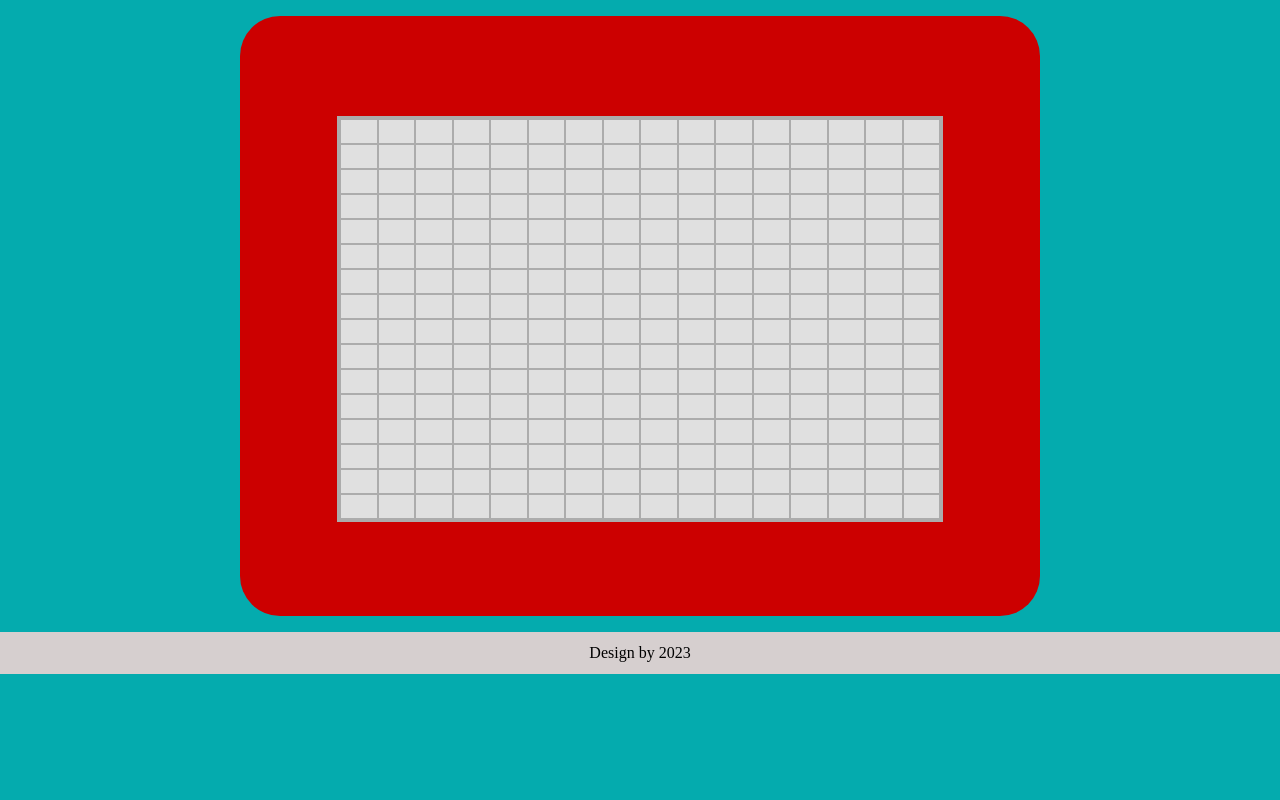
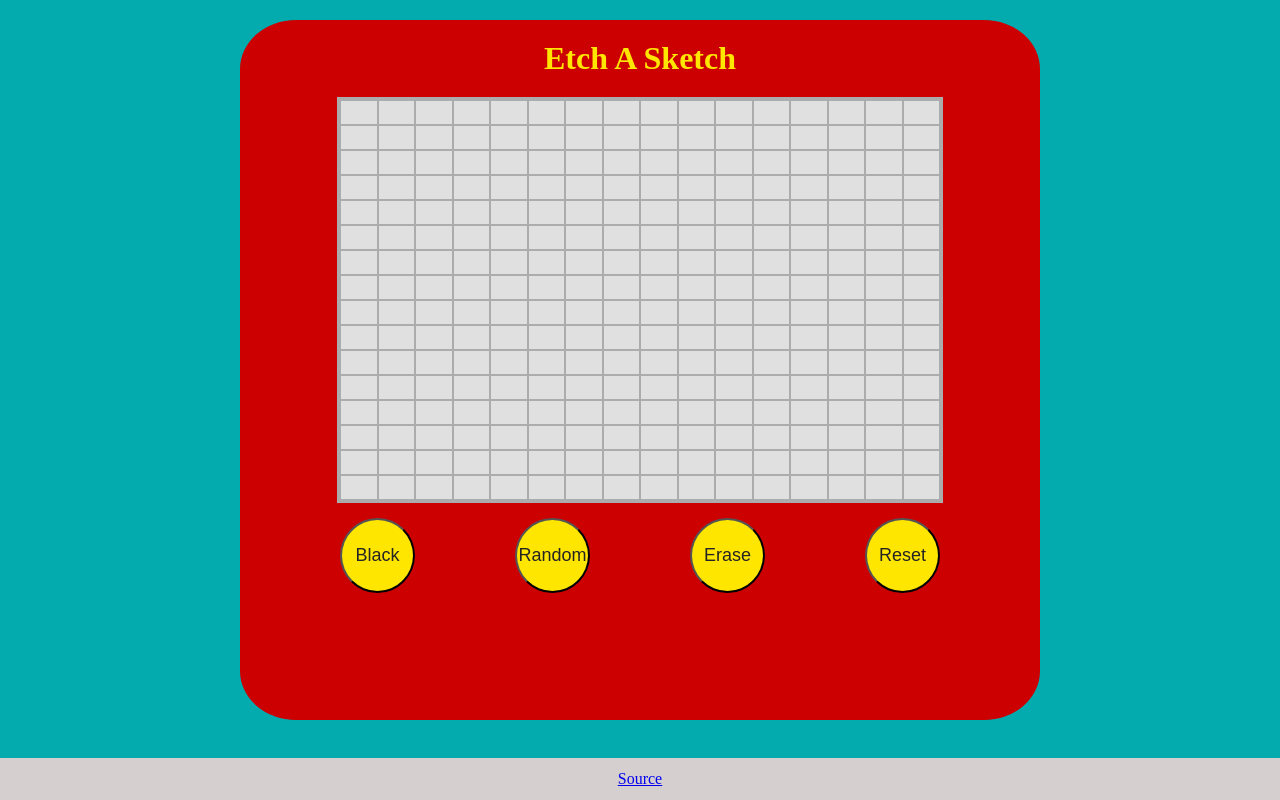
Before and after one commit to mhjanuri/top-eas, a plain HTML site: page index.html in a window 1280 px wide. Drawn offline with Linux system fonts and the light colour scheme.

Commit message:
dont know

```diff
--- a/index.html
+++ b/index.html
@@ -10,15 +10,34 @@
 <body>
 
     <div class="sketch-pad">
+
+        <div class="title">
+            <!-- <h3 id="title1">Magic</h3> -->
+            <h1 id="title2">Etch A Sketch</h1>
+            <!-- <h3 id="title3">Screen</h3> -->
+        </div>
+
         <div class="sketch-container">
-            <div class="container">
+            <div class="container"></div>
+        </div>
 
-            </div>
+        <div class="buttons">
+            <button class="colorBtn" onclick="changeColor('black')">Black</button>
+            <!-- <button class="colorBtn" onclick="changeColor('gray')">Gray</button> -->
+            <button class="colorBtn" onclick="changeColor('random')">Random</button>
+            <button class="colorBtn" onclick="changeColor('#e0e0e0')">Erase</button>
+            <button class="colorBtn" onclick="resetContainer()">Reset</button>
         </div>
+
+        <!-- <div class="resize">
+            <input class="range-slider" onchange="changeSize(this.value)" type="range" min="1" max="100" step="1" value="16">
+            <label for="">Resize Grid</label>
+        </div> -->
+
     </div>
 
     <footer>
-        <p>Design by 2023</p>
+        <a class="footer-link" href="https://github.com/mhjanuri/top-eas" target="_blank" >Source</a>
     </footer>
 
 </body>
--- a/script.js
+++ b/script.js
@@ -2,20 +2,43 @@ function makeGrids(size) {
     if (size < 1 || size > 100) {
         alert('the number are limited to 1 - 100');
     } else {
-        let screen = document.querySelector(".container");
+        let container = document.querySelector(".container");
+
         for (let i = 0; i < size; i++) {
             let column = document.createElement("div");
             column.classList.add("column");
             for (let j = 1; j <= size; j++) {
                 let row = document.createElement("div");
-                row.classList.add("row");
+                row.classList.add("row-square");
                 // row.style.border = "2px solid black";
                 // row.innerText = (i * size) + j;
                 column.appendChild(row);
             }
-            screen.appendChild(column);
+            container.appendChild(column);
         }
+        let gridBoxList = document.querySelectorAll(".row-square");
+        // gridBoxList.forEach((div) => div.remove());
+        gridBoxList.forEach((div) => {div.addEventListener("mouseover", colorSquare)});
     }
 }
 
 makeGrids(16);
+let color = "black";
+
+function changeSize(input) {
+    input >= 1 && input <= 100 ? makeGrids(input) : console.log("input error! to many or to few squares");
+};
+
+function changeColor(choice) {
+    color = choice;
+}
+
+function colorSquare() {
+    color === "random" ? this.style.backgroundColor = `hsl(${Math.random() * 360}, 100%, 50%)` : this.style.backgroundColor = color;
+}
+
+function resetContainer() {
+    let container = document.querySelector(".container");
+    let squares = container.querySelectorAll("div");
+    squares.forEach((div) => (div.style.backgroundColor = "#e0e0e0"));
+}
--- a/styles.css
+++ b/styles.css
@@ -1,6 +1,7 @@
 * {
     margin: 0;
     padding: 0;
+    /* border: #cc0000 1px solid; */
 }
 
 body {
@@ -11,6 +12,14 @@ body {
     width: 100%;
 }
 
+.title {
+    display: flex;
+    align-items: center;
+    justify-content: space-evenly;
+    color: #ffe600;
+    margin: 20px;
+}
+
 footer {
     display: flex;
     justify-content: center;
@@ -18,24 +27,32 @@ footer {
     margin-top: auto;
     background-color: #d6cfcf;
     padding: 12px;
-    margin-top: 16px;
+    margin-top: 20px;
 }
 
 .sketch-pad {
-    display: flex;
+    /* display: flex;
     justify-content: center;
     align-items: center;
-    margin-top: 16px;
+    margin-top: 16px; */
+    width: 800px;
+    height: 700px;
+    background-color: #cc0000;
+    /* padding-bottom: 75px; */
+    border-radius: 7%;
+    margin: auto;
+    margin-top: 20px;
+    /* box-shadow: inset 4px 10px 10px 4px #7e3030; */
 }
 
 .sketch-container {
     display: flex;
     justify-content: center;
-    border-radius: 40px;
-    width: 800px;
-    height: 500px;
+    /* border-radius: 40px; */
+    /* width: 800px;
+    height: 500px; */
     background-color: #cc0000;
-    padding-top: 100px;
+    /* padding-top: 100px; */
 }
 
 .container {
@@ -62,3 +79,46 @@ footer {
     flex: 1;
     border:#acacac 1px solid;
 }
+
+.buttons {
+    display: flex;
+    justify-content: space-evenly;
+    margin-top: 15px;
+    margin-bottom: 15px;
+    transition: all 1.3%;
+  }
+
+.colorBtn {
+    width: 75px;
+    height: 75px;
+    border-radius: 100%;
+    background: #FFE600 ;
+    color: rgb(36, 36, 36);
+    font-family: "Lobster" , sans-serif;
+    font-size: large;
+}
+
+button:hover {
+    /* background-color: white; */
+    cursor:pointer;
+}
+
+button:active {
+    box-shadow: inset 1px 1px 1px 3px #534b00 ;
+}
+
+.colorBtn:focus {
+    background-color: #fff9cd;
+}
+
+.resize {
+    display: flex;
+    flex-direction: column;
+    align-items:center;
+    margin-top: 20px;
+}
+
+.range-slider {
+    width: 100px;
+    align-items: center;
+}
```
